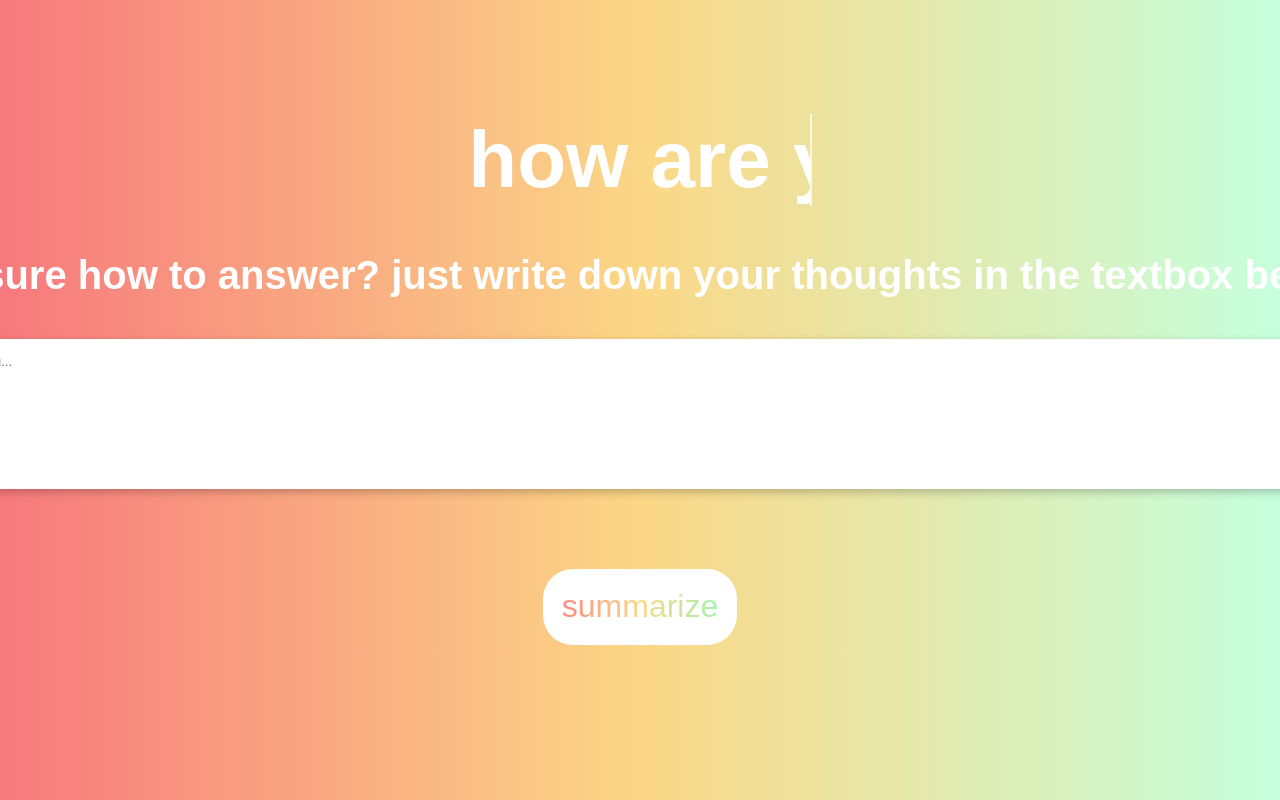
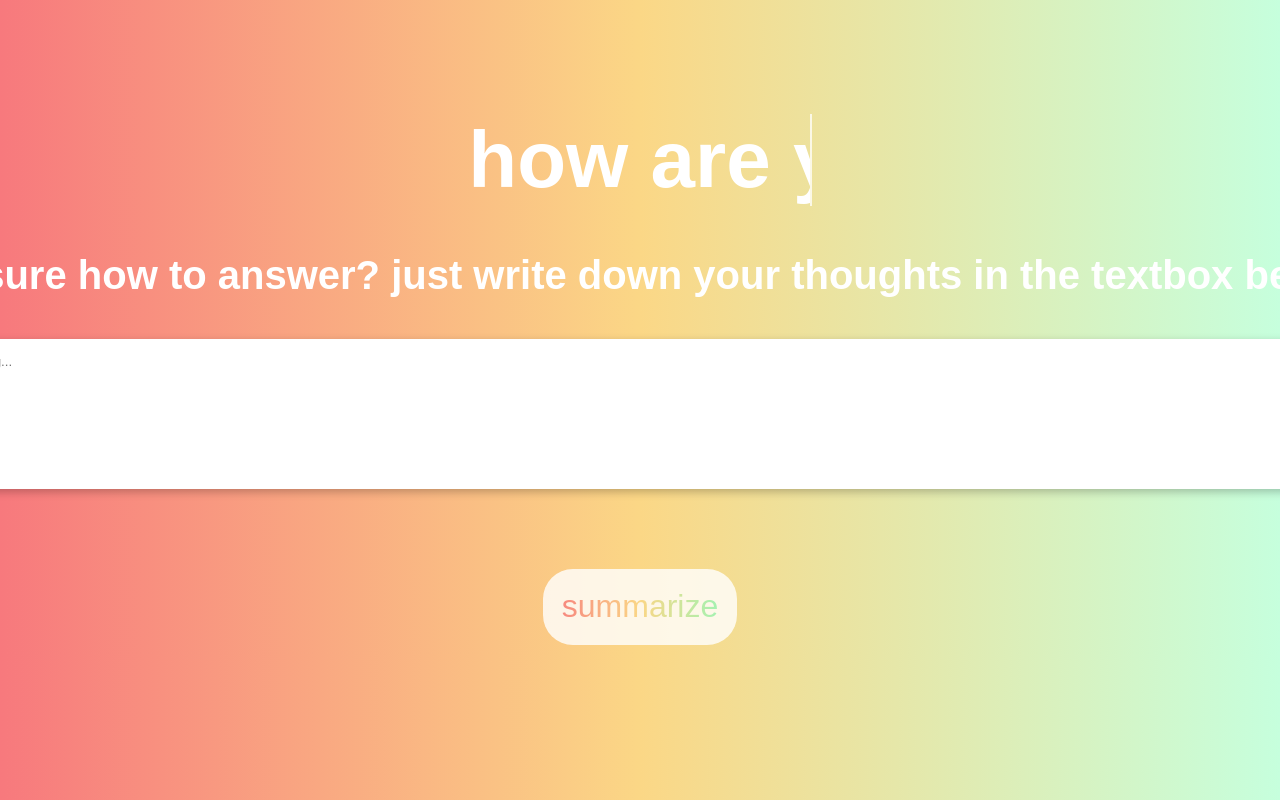
Before and after one commit to far1ca/how-are-you, an Angular app in the folder client/: page / in a window 1280 px wide. Shown: the top 800 px of the page. Built offline with nearby package versions, Linux system fonts and the light colour scheme; a web font is replaced by a local one.

Commit message:
Fix button

```diff
--- a/client/src/app/app.component.html
+++ b/client/src/app/app.component.html
@@ -22,7 +22,7 @@
         class="btn-submit"
         [disabled]="!text || inputDisabled"
       >
-        summarize
+        <div class="button-text">summarize</div>
       </button>
     </div>
   </div>
--- a/client/src/app/app.component.scss
+++ b/client/src/app/app.component.scss
@@ -130,25 +130,22 @@
   padding: 0.6em;
   border: none;
   position: relative;
-  background: linear-gradient(to right, #f7797d, #fbd786, rgb(145, 248, 186));
-  -webkit-background-clip: text;
-  -webkit-text-fill-color: transparent;
   transition: all 0.3s ease;
+  background: white;
 
-  &::after {
-    content: "";
-    position: absolute;
-    border-radius: 30px;
-    top: 0;
-    left: 0;
-    width: 100%;
-    height: 100%;
-    background: white;
-    z-index: -1;
+  &:disabled {
+    opacity: 0.8;
   }
 
-  &:hover {
+  .button-text {
+    background: linear-gradient(to right, #f7797d, #fbd786, rgb(145, 248, 186));
+    -webkit-background-clip: text;
+    -webkit-text-fill-color: transparent;
+  }
+
+  &:enabled:hover {
     cursor: pointer;
     transform: translateY(-5px);
+    box-shadow: rgba(0, 0, 0, 0.1) 0px 4px 12px;
   }
 }
```
